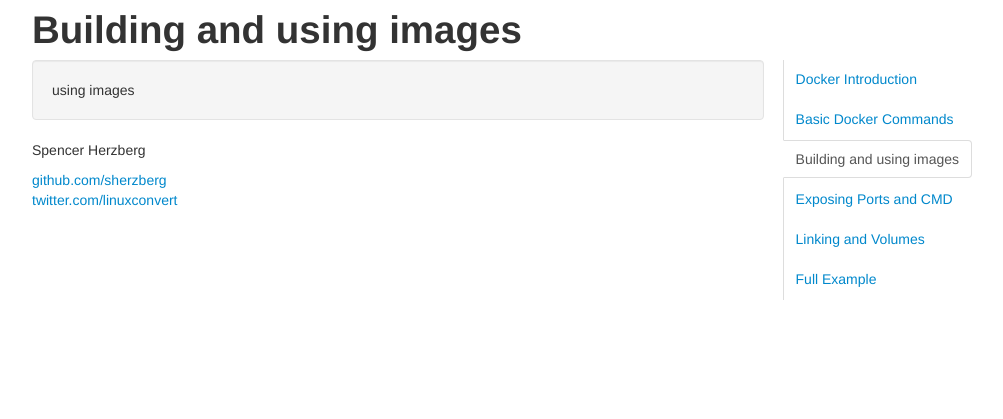
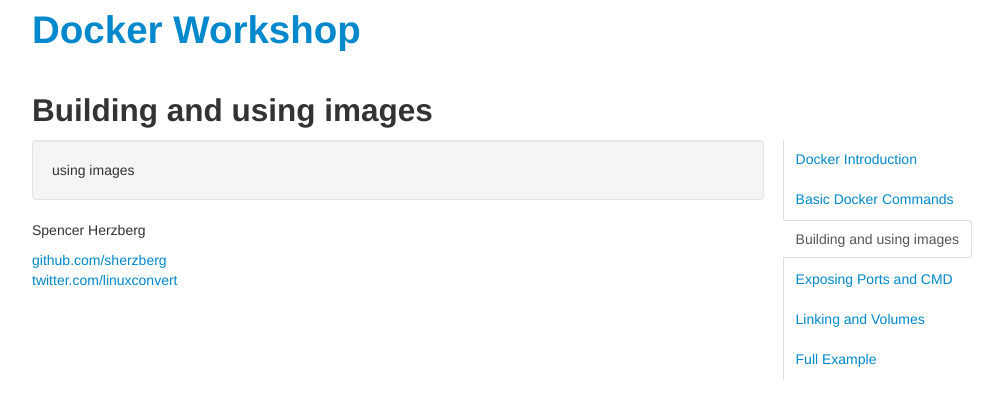
Before and after one commit to sherzberg/docker-workshop, a Jekyll site: the page built from pages/building_customer_images.html, in a window 1280 px wide. Shown: the top 419 px of the page, without its empty margins (138-1141 px from the left). Built offline with Jekyll 4.4.1, drawn with Linux system fonts in a browser that asks for light colours; nearby versions of some CDN libraries.

Commit message:
adding header with link

```diff
--- a/_layouts/default.html
+++ b/_layouts/default.html
@@ -17,7 +17,9 @@
     </head>
     <body>
         <div class="container">
-        <h1 class="title">{{ page.title }}</h1>
+	<h1><a href="/">Docker Workshop</a></h1>
+	<br />
+        <h2 class="title">{{ page.title }}</h2>
 
         <div class="tabtable tabs-right">
             <ul class="nav nav-tabs">
```
